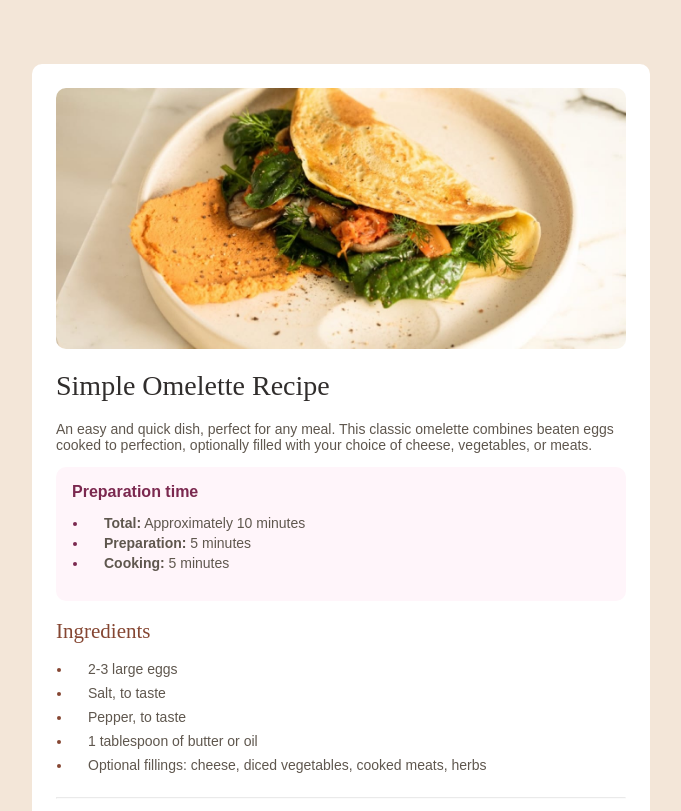
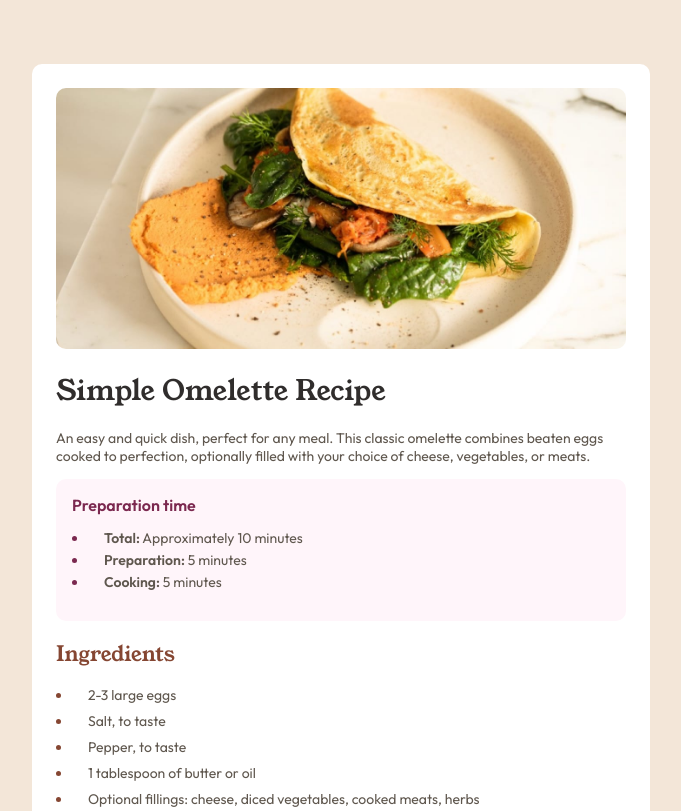
Before and after one commit to aaqibqadeer/recipe-page-main, a plain HTML site: page index.html in a window 1280 px wide. Shown: the top 811 px of the page, without its empty margins (299-980 px from the left). Drawn offline with Linux system fonts and the light colour scheme; the site is published under a folder, as on GitHub Pages, so addresses that start at the root find nothing.

Commit message:
fix font path

```diff
--- a/index.html
+++ b/index.html
@@ -16,11 +16,11 @@
     <style>
       @font-face {
         font-family: 'Outfit';
-        src: url('/assets/fonts/outfit/Outfit-VariableFont_wght.ttf');
+        src: url('assets/fonts/outfit/Outfit-VariableFont_wght.ttf');
       }
       @font-face {
         font-family: 'Young Serif';
-        src: url('/assets/fonts/young-serif/YoungSerif-Regular.ttf');
+        src: url('assets/fonts/young-serif/YoungSerif-Regular.ttf');
       }
       :root {
         --nutmeg: hsl(14, 45%, 36%);
```
